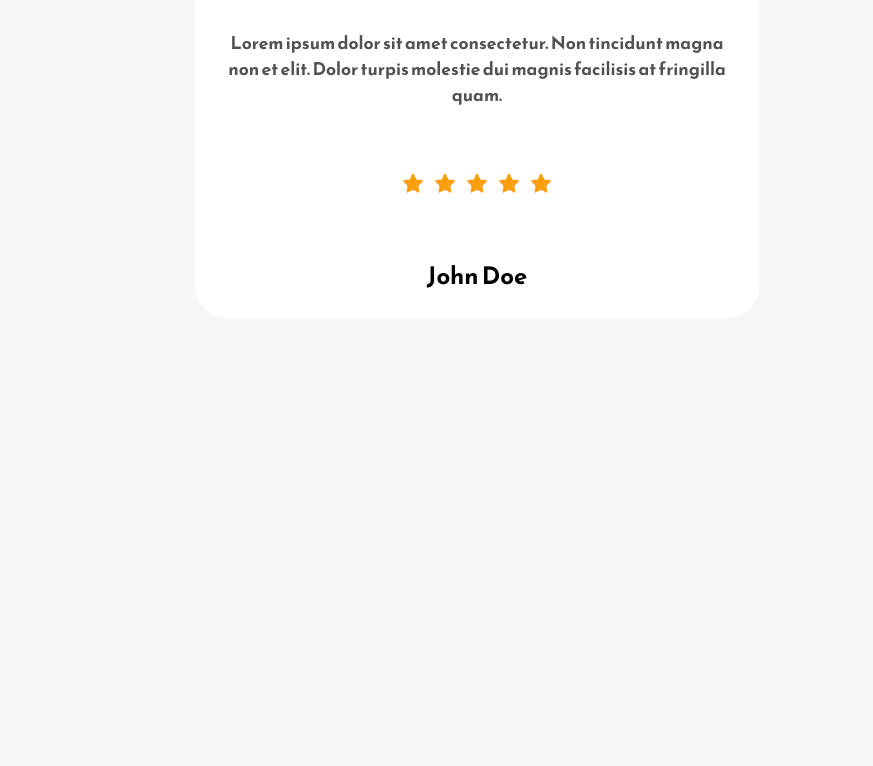
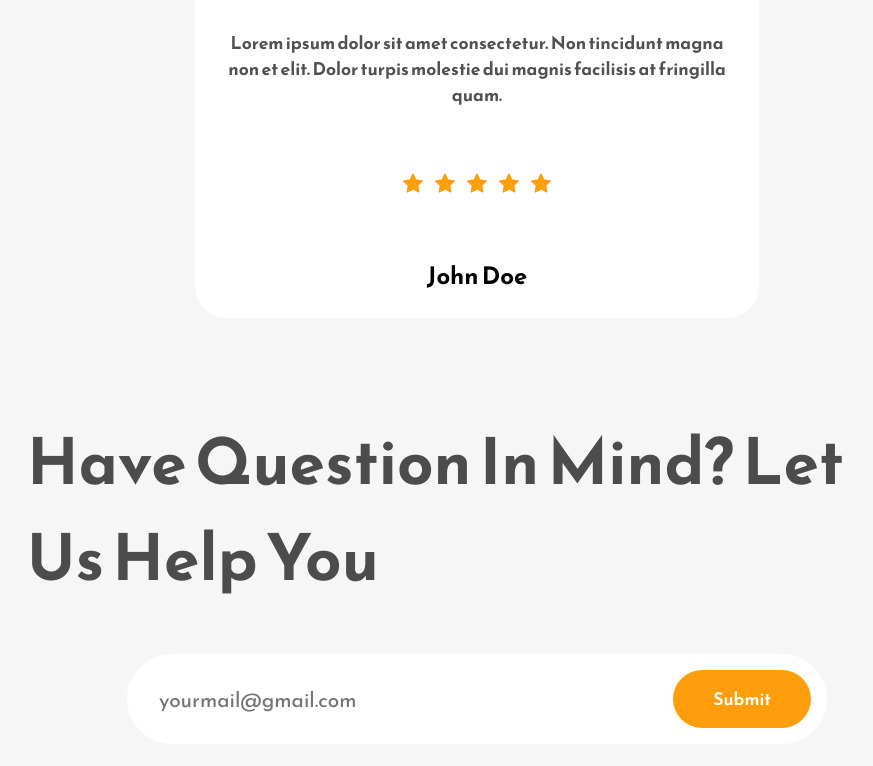
Before and after one commit to HendMohammed90/Food_Landing_page, a React (Create React App) app: page / in a window 1280 px wide. Shown: the part 2985-3751 px from the top of the page, without its empty margins (163-1036 px from the left). Before the commit the page ends 3303 px from the top, so only its background shows below. Built offline with nearby package versions, Linux system fonts and the light colour scheme.

Commit message:
add contact section

```diff
--- a/src/App.css
+++ b/src/App.css
@@ -275,9 +275,7 @@ nav {
 
 
 /* contact section */
-.contact-page-wrapper h1 {
-  max-width: 900px !important;
-}
+
 .contact-page-wrapper {
   display: flex;
   align-items: center;
@@ -285,6 +283,11 @@ nav {
   flex-direction: column;
   margin: 6rem 0rem;
 }
+
+.contact-page-wrapper h1 {
+  max-width: 900px !important;
+}
+
 .contact-form-container {
   background-color: white;
   max-width: 700px;
--- /dev/null
+++ b/src/components/contact/Contact.jsx
@@ -0,0 +1,16 @@
+import React from 'react'
+
+const Contact = () => {
+    return (
+        <section className='contact-page-wrapper'>
+            <h1 className='primary-heading'>Have Question In Mind?
+                Let Us Help You</h1>
+            <div className='contact-form-container'>
+                <input type='email' placeholder='yourmail@gmail.com'/>
+                <button type='submit' className='secondary-button'>Submit</button>
+            </div>
+        </section>
+    )
+}
+
+export default Contact
--- a/src/pages/Main.jsx
+++ b/src/pages/Main.jsx
@@ -4,6 +4,7 @@ import Home from '../components/Home/Home'
 import About from '../components/about/About'
 import Work from '../components/workSample/Work'
 import Testimonial from '../components/Testimonial/Testimonial'
+import Contact from '../components/contact/Contact'
 
 const Main = () => {
   return (
@@ -13,6 +14,7 @@ const Main = () => {
       <About />
       <Work />
       <Testimonial />
+      <Contact />
     </div>
   )
 }
```
